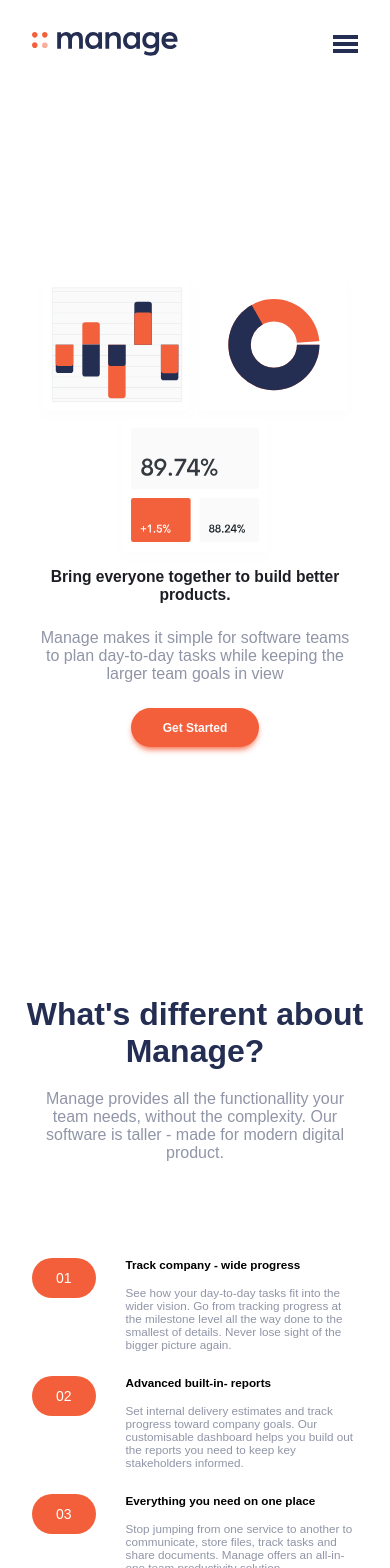
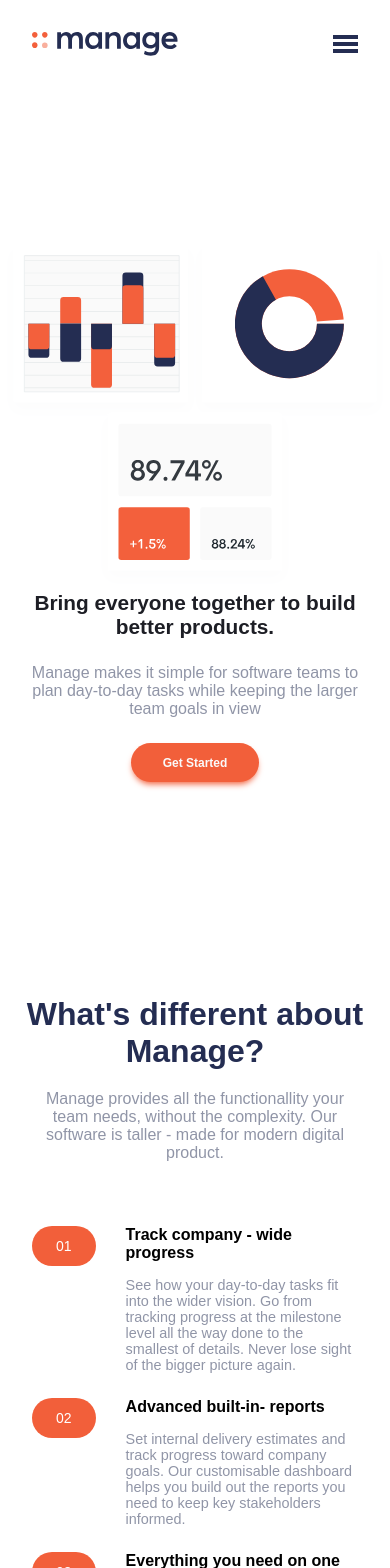
Before and after one commit to Cubaa/manage-landing-page, a React (Create React App) app: page / in a window 390 px wide. Shown: the top 1568 px of the page. Built offline with nearby package versions, Linux system fonts and the light colour scheme; a web font is replaced by a local one.

Commit message:
Rwd fixes
Rwd fixes

```diff
--- a/package.json
+++ b/package.json
@@ -12,6 +12,7 @@
     "react-dom": "^17.0.2",
     "react-icons": "^4.2.0",
     "react-scripts": "4.0.3",
+    "react-scroll": "^1.8.4",
     "react-slick": "^0.28.1",
     "slick-carousel": "^1.8.1",
     "styled-components": "^5.3.1",
@@ -42,6 +43,7 @@
     ]
   },
   "devDependencies": {
+    "@types/react-scroll": "^1.8.3",
     "@types/react-slick": "^0.23.5",
     "@types/styled-components": "^5.1.13"
   }
--- a/src/components/BottomBanner/BottomBanner.tsx
+++ b/src/components/BottomBanner/BottomBanner.tsx
@@ -24,6 +24,9 @@ const BannerInfo = styled.div`
     max-width: 100%;
     display: flex;
     justify-content: center;
+    h1 {
+      text-align: center;
+    }
   }
 `;
 
--- a/src/components/DifferentAboutManageSection/DifferentManagePanel/DifferentManagePanel.tsx
+++ b/src/components/DifferentAboutManageSection/DifferentManagePanel/DifferentManagePanel.tsx
@@ -11,6 +11,7 @@ const ManagePanel = styled.div`
   @media (max-width: 835px) {
     padding-right: 2rem;
     padding-left: 2rem;
+    padding-top: 2rem;
     width: 100%;
   }
 `;
--- a/src/components/DifferentAboutManageSection/DifferentManagePanel/SingleManagePanelElement/SingleManagePanelElement.tsx
+++ b/src/components/DifferentAboutManageSection/DifferentManagePanel/SingleManagePanelElement/SingleManagePanelElement.tsx
@@ -28,11 +28,11 @@ const SingleElementContent = styled.div`
   p:nth-of-type(1) {
     font-weight: 700;
     margin-bottom: 15px;
-    font-size: clamp(0.5rem, 3vw, 1rem);
+    font-size: clamp(1rem, 3vw, 1rem);
   }
   p:nth-of-type(2) {
     color: hsl(227, 12%, 61%);
-    font-size: clamp(0.5rem, 3vw, 0.9rem);
+    font-size: clamp(0.9rem, 3vw, 0.9rem);
   }
 `;
 
--- a/src/components/Footer/FooterLinks/FooterLinks.tsx
+++ b/src/components/Footer/FooterLinks/FooterLinks.tsx
@@ -33,6 +33,10 @@ const LinksWrapper = styled.div`
     }
   }
   @media (max-width: 845px) {
+    a {
+      width: 100%;
+      text-align: center;
+    }
   }
 `;
 
--- a/src/components/Footer/SocialMediaLogo/SocialMediaLogo.tsx
+++ b/src/components/Footer/SocialMediaLogo/SocialMediaLogo.tsx
@@ -15,20 +15,32 @@ const SocialMediaLogoWrapper = styled.div`
   align-items: flex-end;
   width: 20%;
   margin-right: 40px;
+
   @media (max-width: 845px) {
+    width: 100%;
     flex-direction: row;
-    width: 100%;
-    justify-content: space-around;
     align-items: center;
+    justify-content: center;
+  }
+  @media (max-width: 440px) {
+    flex-direction: column;
   }
 `;
 const Logo = styled.div`
+  display: flex;
   img {
     width: 85%;
     height: auto;
     object-fit: cover;
   }
   @media (max-width: 845px) {
+    margin-right: 6rem;
+    img {
+      width: 100%;
+    }
+  }
+  @media (max-width: 440px) {
+    margin-right: 0rem;
     img {
       width: 100%;
     }
@@ -47,6 +59,16 @@ const SocialMediaLinks = styled.div`
   }
   @media (max-width: 845px) {
     margin-top: 0px;
+    svg {
+      margin: 0 5px;
+    }
+  }
+  @media (max-width: 440px) {
+    margin-top: 10px;
+
+    svg {
+      margin: 10px 5px 0px 5px;
+    }
   }
 `;
 export const SocialMediaLogo: React.FC = () => {
--- a/src/components/Intro/Intro.tsx
+++ b/src/components/Intro/Intro.tsx
@@ -20,7 +20,8 @@ const IntroSection = styled.section<IIntro>`
 
   @media (max-width: 880px) {
     flex-direction: column-reverse;
-    padding: 0 2rem;
+    align-items: flex-start;
+    padding: 0 0;
   }
 `;
 
--- a/src/components/Intro/IntroSectionIllustration/IntroSectionIllustration.tsx
+++ b/src/components/Intro/IntroSectionIllustration/IntroSectionIllustration.tsx
@@ -9,9 +9,8 @@ const Illustration = styled.div`
   img {
     max-width: 600px;
     min-width: 400px;
-    width: 95%;
-    height: auto;
-    object-fit: contain;
+    width: 100%;
+    object-fit: cover;
   }
   @media (max-width: 880px) {
     width: 100%;
--- a/src/components/Intro/IntroSectionInfo/IntroSectionInfo.tsx
+++ b/src/components/Intro/IntroSectionInfo/IntroSectionInfo.tsx
@@ -9,7 +9,6 @@ const IntroInfo = styled.div`
   align-items: center;
   @media (max-width: 880px) {
     width: 100%;
-
     justify-content: center;
   }
 `;
@@ -18,7 +17,7 @@ const Info = styled.div`
   max-width: 700px;
   h1 {
     max-width: 500px;
-    font-size: clamp(0.5rem, 4vw, 3.5rem);
+    font-size: clamp(1.3rem, 4vw, 3.5rem);
     margin: 0;
     padding: 0;
     color: hsl(233, 12%, 13%);
@@ -31,13 +30,17 @@ const Info = styled.div`
   }
   @media (max-width: 880px) {
     max-width: 100%;
+    display: flex;
+    flex-direction: column;
+    align-items: center;
     h1 {
-      max-width: 100%;
+      max-width: 90%;
       text-align: center;
+      /* padding: 0 2.2rem; */
     }
     p {
       text-align: center;
-      max-width: 100%;
+      max-width: 90%;
     }
   }
 `;
--- a/src/components/Slider/SliderContainer.tsx
+++ b/src/components/Slider/SliderContainer.tsx
@@ -17,6 +17,9 @@ const SliderContainerStyles = styled.section`
     text-align: center;
     margin-bottom: 100px;
     color: hsl(233, 12%, 13%);
+  }
+  @media (max-width: 835px) {
+    margin-top: 40px;
   }
 `;
 
```
Also changed, not shown: 1 other file (tests, documents, lock files or other folders).
